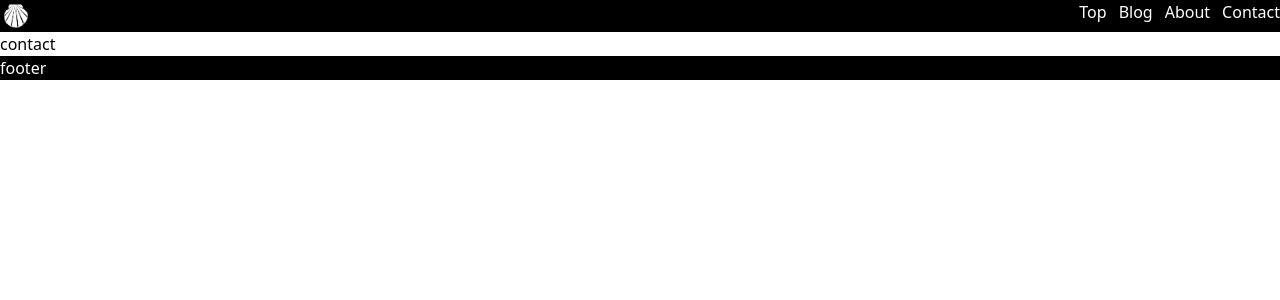
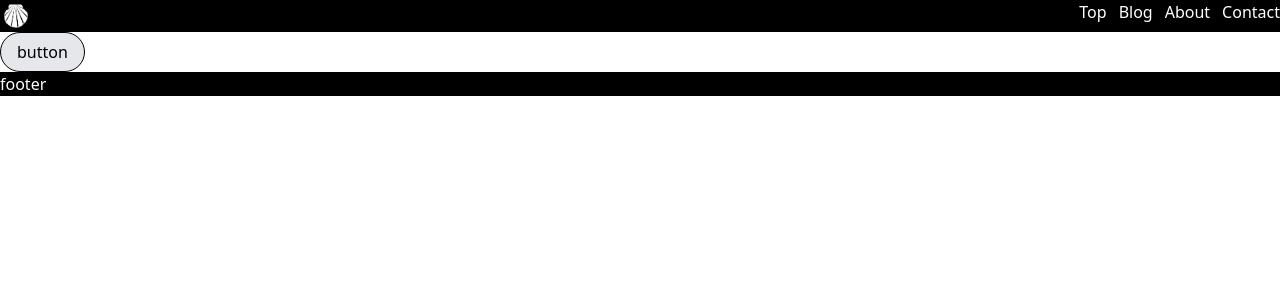
Before and after one commit to nickin1023/nicastyleFE, a Next.js app: page /contact in a window 1280 px wide. Shown: the top 300 px of the page. Built offline with nearby package versions, Linux system fonts and the light colour scheme.

Commit message:
make function which is send mail by pushing button

```diff
--- /dev/null
+++ b/src/features/api/sendMail.ts
@@ -0,0 +1,9 @@
+import { SendMailRequest } from "@/server/types/entity/sendMail";
+import axios from "axios";
+
+export const sendMail = async (
+  sendMailRequest: SendMailRequest
+): Promise<any> => {
+  const res = await axios.post("/api/send-mail", sendMailRequest);
+  return res.status;
+};
--- /dev/null
+++ b/src/features/contact/component/contactForm.tsx
@@ -0,0 +1,27 @@
+import { SendMailRequest } from "@/server/types/entity/sendMail";
+import { Button } from "@/src/components/atoms/button/Button";
+import { sendMail } from "../../api/sendMail";
+
+export const ContactForm = () => {
+  const onClickSend = async () => {
+    const mailRequest: SendMailRequest = {
+      type: "Contact",
+      message: {
+        name: "name",
+        address: "address",
+        subject: "subject",
+        main: "main",
+      },
+    };
+    const res = await sendMail(mailRequest);
+    console.log(res);
+  };
+
+  return (
+    <>
+      <Button variant={"primary"} onClick={onClickSend}>
+        button
+      </Button>
+    </>
+  );
+};
--- a/src/pages/contact/index.tsx
+++ b/src/pages/contact/index.tsx
@@ -1,7 +1,9 @@
+import { ContactForm } from "@/src/features/contact/component/contactForm";
+
 export default function Contact() {
   return (
     <>
-      <p>contact</p>
+      <ContactForm />
     </>
   );
 }
```
